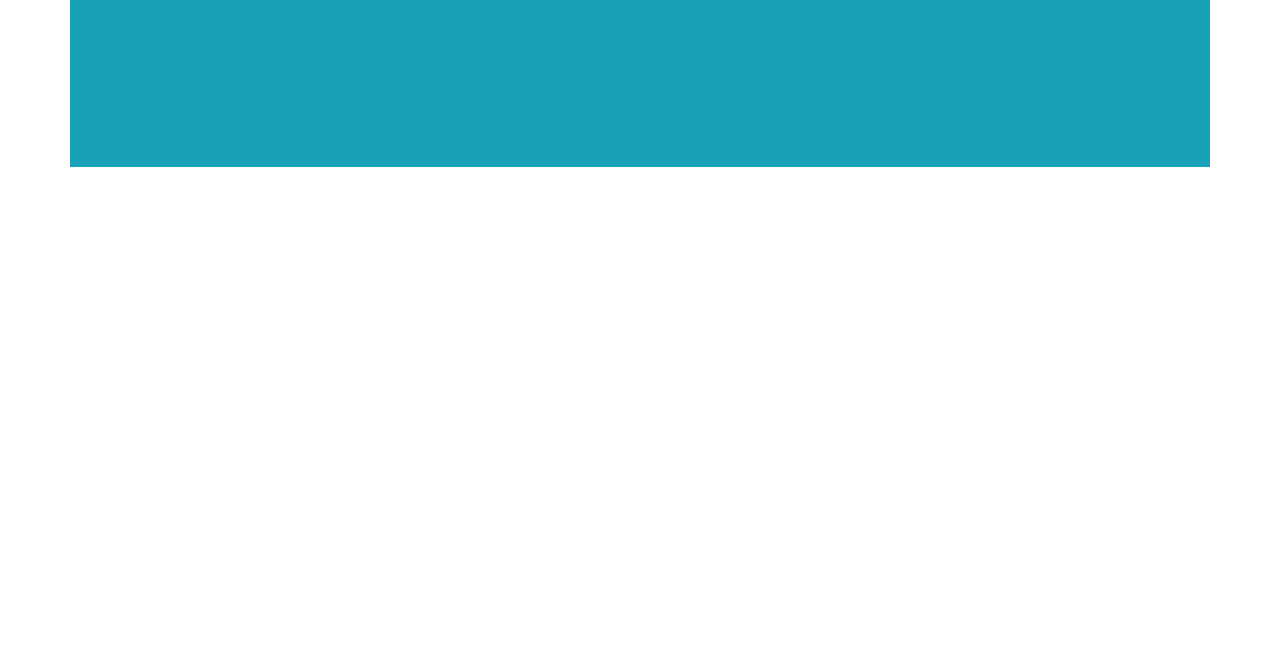
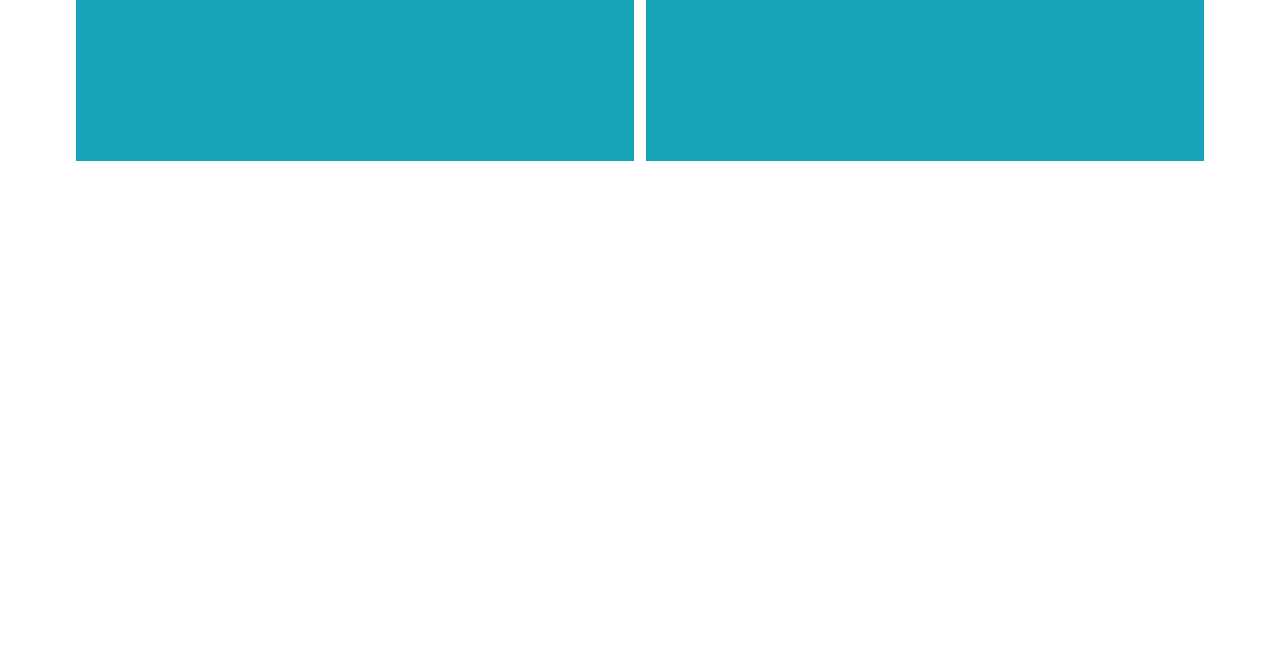
Before and after one commit to TomaszKoniecznyIT/CodeSpace, a plain HTML site: page StarterTemplate/layout_activity1.html in a window 1280 px wide. Shown: the part 135-800 px from the top of the page. Drawn offline with nearby package versions, Linux system fonts and the light colour scheme.

Commit message:
adding column separation

```diff
--- a/StarterTemplate/layout_activity1.html
+++ b/StarterTemplate/layout_activity1.html
@@ -17,6 +17,11 @@
     />
 
     <title>Layout</title>
+    <style>
+      .my-col {
+        border: 6px solid white;
+      }
+    </style>
   </head>
   <body>
     <div class="container">
@@ -25,10 +30,10 @@
     <div class="container">
       <h2>2 Grid - Equal Width</h2>
       <div class="row bg-info" style="height: 200px">
-        <div class="col">
+        <div class="col my-col">
           <div class="demo">1 of 2</div>
         </div>
-        <div class="col">
+        <div class="col my-col">
           <div class="demo">2 of 2</div>
         </div>
       </div>
```
